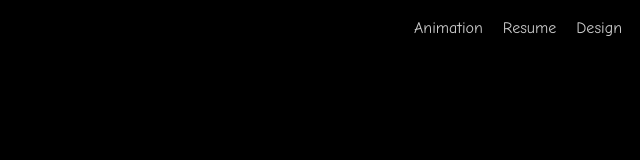
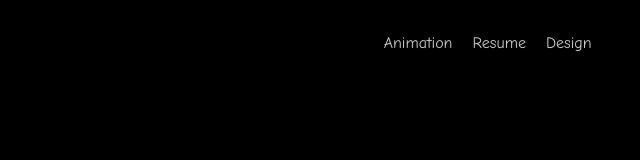
Before and after one commit to Blindulo/AboutXiya, a Gatsby site: page / in a window 1280 px wide. Shown: the whole page, without its empty margins (640-1280 px from the left). Built offline with nearby package versions, Linux system fonts and the light colour scheme; Gatsby itself is replaced by a stand-in of ours.

Commit message:
navigator

```diff
--- a/src/components/navigator.js
+++ b/src/components/navigator.js
@@ -1,11 +1,11 @@
 import * as React from "react";
 import { Link } from "gatsby";
-import { slider, link } from "../css/navigator.module.css";
+import { slider, links } from "../css/navigator.module.css";
 import { body } from "../css/theme.module.css";
 
 const Navigator = (props) => {
   return (
-    <Link to={props.link} className={link}>
+    <Link to={props.link} className={links}>
       <span> {props.menu}</span>
       <span className={slider}></span>
     </Link>
--- /dev/null
+++ b/src/css/index.module.css
@@ -0,0 +1,5 @@
+.menu {
+  position: absolute;
+  top: 3%;
+  right: 3%;
+}
--- a/src/css/navigator.module.css
+++ b/src/css/navigator.module.css
@@ -1,11 +1,10 @@
-.link {
+.links {
+  text-decoration: none;
+  color: #cccccc;
+  position: relative;
+  transition: all 0.3s ease-out;
   float: right;
   margin: 10px;
-  line-height: 1.3;
-  border-bottom: solid transparent 5px;
-  text-decoration: none;
-  color: #cccccc;
-  transition: all 0.3s ease-out;
 }
 .slider {
   position: absolute;
@@ -19,7 +18,7 @@
   transition: width 0.3s ease;
 }
 
-.link:hover .slider {
+.links:hover .slider {
   width: 100%;
   color: #ffffff;
 }
--- a/src/pages/index.js
+++ b/src/pages/index.js
@@ -1,7 +1,7 @@
 import * as React from "react";
 import { body } from "../css/theme.module.css";
 import Menus from "../components/menu";
-// import { menu } from "../css/index.module.css";
+import { menu } from "../css/index.module.css";
 
 const IndexPage = () => {
   return (
@@ -13,9 +13,9 @@ const IndexPage = () => {
     //   />
     //   <Navigator></Navigator>
     // </Layout>
-    // <div className={menu}>
-    <Menus></Menus>
-    // </div>
+    <div className={menu}>
+      <Menus></Menus>
+    </div>
   );
 };
 
```
